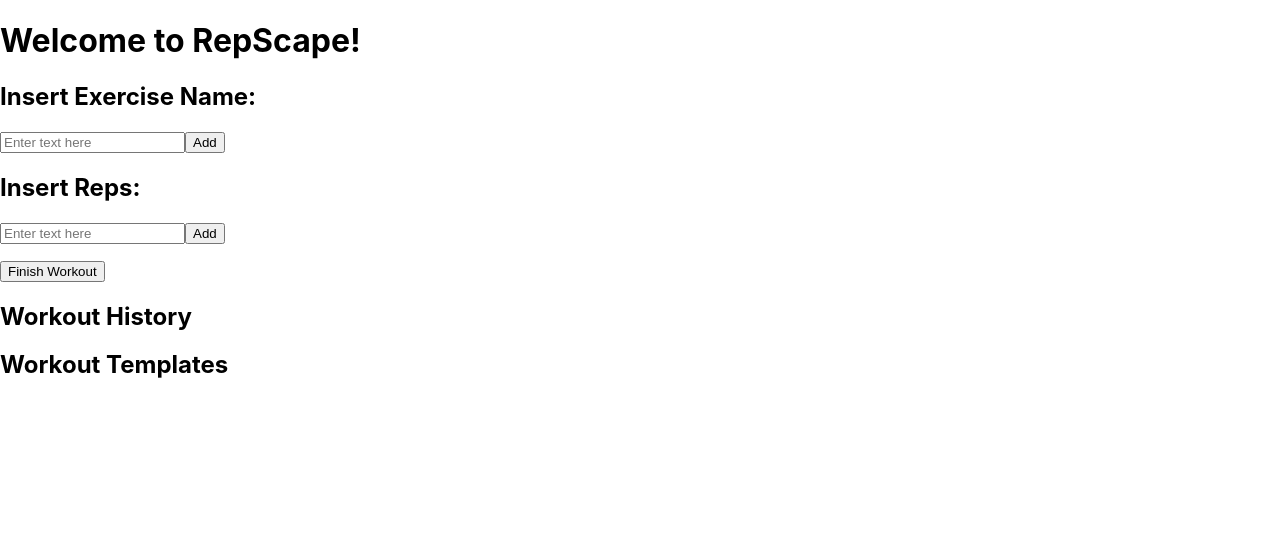
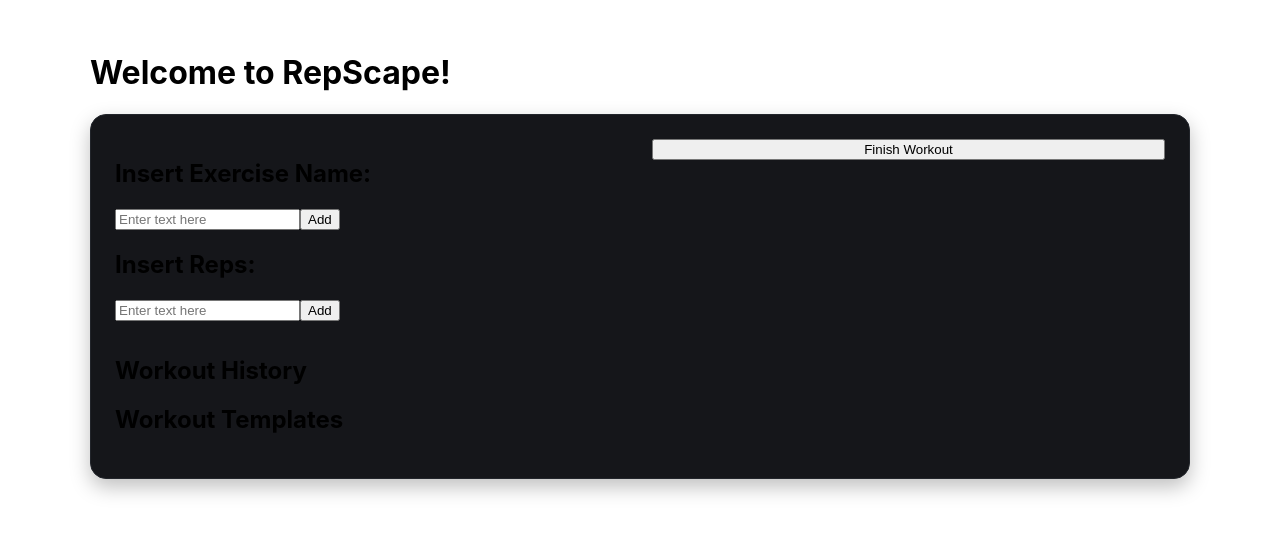
Before and after one commit to Ryanm6422/repscape, a React (Create React App) app: page / in a window 1280 px wide. Shown: the top 534 px of the page. Built offline with nearby package versions, Linux system fonts and the light colour scheme.

Commit message:
Added temporary CSS styling

```diff
--- a/src/App.js
+++ b/src/App.js
@@ -1,4 +1,5 @@
-import './App.css';
+import './styles/tokens.css';
+import './styles/app.css';
 import { BrowserRouter as Router, Routes, Route } from "react-router-dom";
 import Workout from "./pages/Workout";
 
--- a/src/index.js
+++ b/src/index.js
@@ -3,6 +3,8 @@
 import './index.css';
 import App from './App';
 import reportWebVitals from './reportWebVitals';
+import "./styles/tokens.css";
+import "./styles/app.css";
 
 const root = ReactDOM.createRoot(document.getElementById('root'));
 root.render(
--- a/src/pages/Workout.js
+++ b/src/pages/Workout.js
@@ -48,6 +48,7 @@
 
     return (
         <div>
+            <div className="container">
             {showPopUp && (
             <div className="popup">
                 <div className="popup-content">
@@ -65,6 +66,8 @@
             )}
 
             <h1>Welcome to RepScape!</h1>
+            <section className="card">
+            <div className="grid">
             <WorkoutBuilder
                 list={list}
                 setList={setList}
@@ -74,6 +77,8 @@
                 setShowPopUp(true);
             }}>Finish Workout
             </button>
+            </div>
+            <div className="grid">
             <div>
                 <WorkoutHistory
                     setList={setList}
@@ -81,7 +86,10 @@
                     setWorkoutLog={setWorkoutLog}
                 />
             </div>
+            </div>
+            </section>
         </div>
+    </div>
     );
 }
 
--- /dev/null
+++ b/src/styles/app.css
@@ -0,0 +1,35 @@
+.container{
+    max-width: 1100px; margin:0 auto; padding:var(--sp5) var(--sp4);
+}
+
+.grid{
+    display:grid; gap:var(--sp4);
+    grid-template-columns: 1fr;
+}
+
+.card{
+  background:var(--card); border:1px solid var(--border);
+  border-radius:var(--r); padding:var(--sp4); box-shadow:var(--shadow);
+}
+
+.input{
+  width:100%; padding:12px var(--sp3); border-radius:12px;
+  background:#0f1013; border:1px solid var(--border); color:var(--text);
+}
+
+.btn{
+  padding:10px 14px; border-radius:12px; border:1px solid transparent;
+  background:var(--accent); color:#fff; font-weight:600; cursor:pointer;
+  transition: transform .05s ease, box-shadow .15s ease;
+}
+
+@media (min-width: 920px){
+  .grid { grid-template-columns: 1fr 1fr; align-items: start; }
+}
+
+.btn:hover{ filter:brightness(1.05) }
+.btn:active{ transform: translateY(1px) }
+
+.list { list-style: none; padding: 0; margin: 0; }
+.li { padding: 12px 0; border-top: 1px solid var(--border); }
+.li:first-child { border-top: 0; }
--- /dev/null
+++ b/src/styles/tokens.css
@@ -0,0 +1,5 @@
+:root{
+  --bg:#0b0b0d; --card:#15161a; --muted:#8a8f98; --text:#e9edf1; --accent:#5b9cff;
+  --danger:#ff6b6b; --ok:#4ade80; --border:#22252b; --shadow:0 8px 20px rgba(0,0,0,.25);
+  --r:16px; --sp1:6px; --sp2:10px; --sp3:16px; --sp4:24px; --sp5:32px;
+}
```
